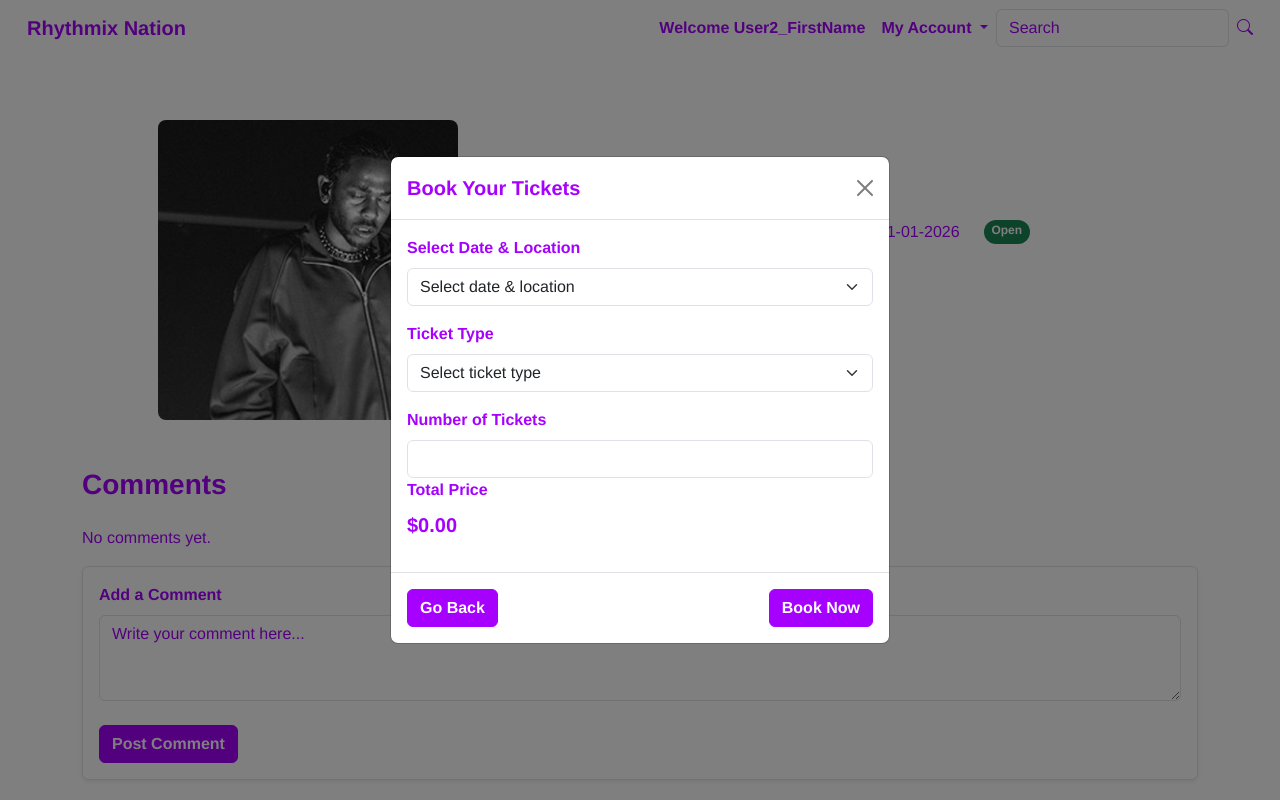
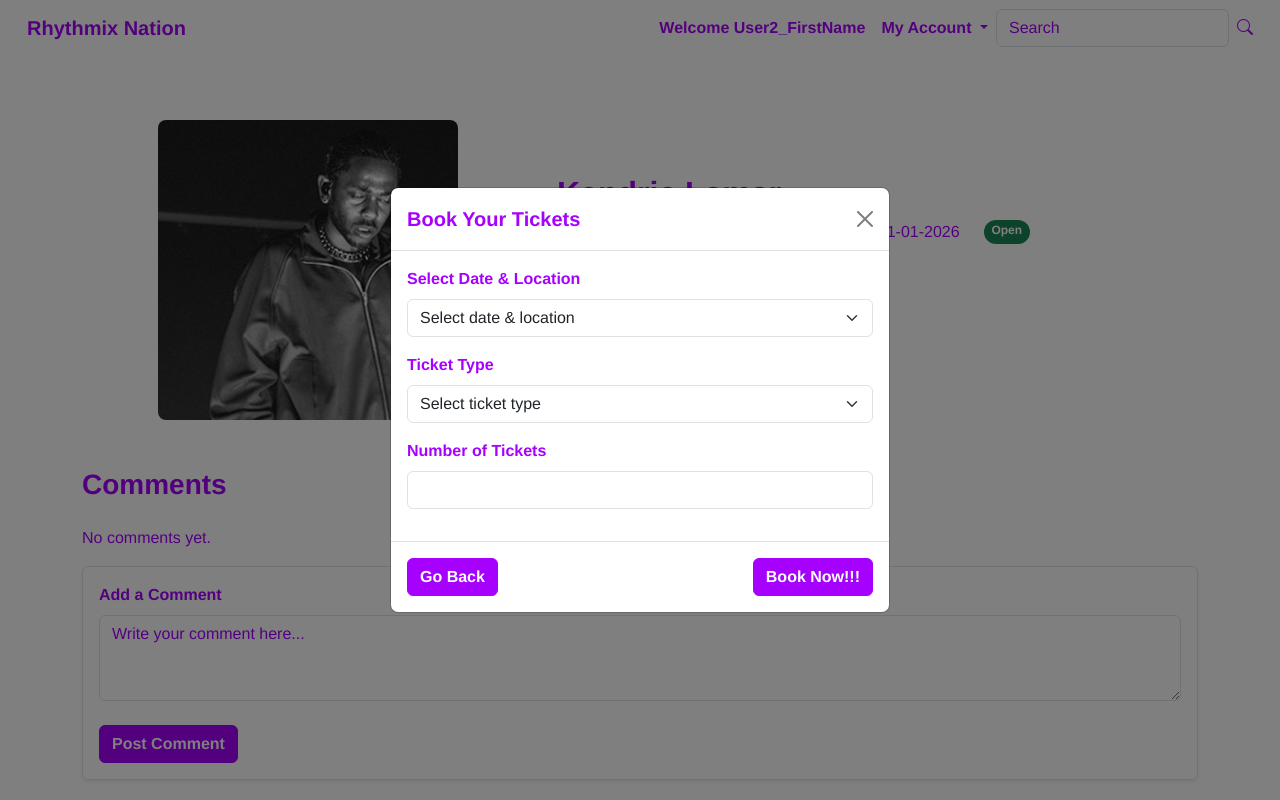
Before and after one commit to sherbacodes/IAB207_A3, a Flask app: page /experiences/2 in a window 1280 px wide, after a click on "Book Tickets". Run offline with Flask 3, Linux system fonts and the light colour scheme; a user stored in the database is signed in; some libraries are stand-ins or nearby versions.

```diff
--- a/website/templates/experiences/show.html
+++ b/website/templates/experiences/show.html
@@ -111,8 +111,13 @@
           <h1 class="modal-title fs-5 modal-label" id="bookingModalLabel">Book Your Tickets</h1>
           <button type="button" class="btn-close" data-bs-dismiss="modal" aria-label="Close"></button>
         </div>
-        <form class="needs-validation" novalidate>
+
+        <!-- <form class="needs-validation" novalidate> -->
+          <form method="POST" action="{{ url_for('event.book_ticket', id=event.id) }}" class="needs-validation" novalidate>
+            {{ form.hidden_tag() }}
             <div class="modal-body">
+
+
               <div class="mb-3">
                 <label for="eventDateLocation" class="form-label modal-label">Select Date & Location</label>
                 <select class="form-select" id="eventDateLocation" name="eventDateLocation" required>
@@ -121,6 +126,8 @@
                 </select>
                 <div class="invalid-feedback">Please select a date and location.</div>
               </div>
+
+
               <div class="mb-3">
                 <label for="ticketType" class="form-label modal-label">Ticket Type</label>
                 <select class="form-select" id="ticketType" name="ticketType" required>
@@ -129,38 +136,25 @@
                 </select>
                 <div class="invalid-feedback">Please select a ticket type.</div>
               </div>
+
+
               <div class="mb-3">
                 <label for="ticketQuantity" class="form-label modal-label">Number of Tickets</label>
                 <input type="number" class="form-control" id="ticketQuantity" name="ticketQuantity" min="1" max="10" required>
                 <div class="invalid-feedback">Please enter the number of tickets.</div>
-              <div class="mb-3">
-                <label class="form-label modal-label">Total Price</label>
-                <p id="totalPrice" class="fs-5 fw-bold">$0.00</p>
               </div>
             </div>
-          </div>
+
+            <input type="hidden" name="event_id" value="{{ event.id }}">
+
             <div class="modal-footer justify-content-between">
               <button type="button" class="btn button-color button-hover" data-bs-dismiss="modal">Go Back</button>
-            <a href="#" class="btn button-color button-hover">Book Now</a>
+              <!-- <a href="#" class="btn button-color button-hover">Book Now</a> -->
+              <button type = "submit" class = "btn button-color button-hover">Book Now!!!</button>
             </div>
           </form>
       </div>
     </div>
   </div>
 </main>
-<script>
-  document.addEventListener('DOMContentLoaded', function () {
-    const ticketQuantityInput = document.getElementById('ticketQuantity');
-    const totalPriceDisplay = document.getElementById('totalPrice');
-    const ticketPrice = {{ event.ticket_price|float }};
-
-    function updateTotalPrice() {
-      const quantity = parseInt(ticketQuantityInput.value) || 0;
-      const total = quantity * ticketPrice;
-      totalPriceDisplay.textContent = `$${total.toFixed(2)}`;
-    }
-
-    ticketQuantityInput.addEventListener('input', updateTotalPrice);
-  });
-</script>
 {% endblock %}
--- a/website/templates/index.html
+++ b/website/templates/index.html
@@ -63,6 +63,8 @@
     </div>
   </nav>
 
+  <h2>Upcoming Events</h2>
+
   <!-- Dynamic Events Only -->
   <div class="row row-cols-1 row-cols-sm-2 row-cols-md-3 row-cols-lg-4 g-4 mb-5">
     {% for event in events %}
--- a/website/templates/orders.html
+++ b/website/templates/orders.html
@@ -23,6 +23,7 @@
                             <td>${{ order.total_price }}</td>
                             <td>{{ order.date_ordered.strftime('%Y-%m-%d') }}</td>
                             <td>{{ order.event_id }}</td>
+                            <td><img src="{{ url_for(event.event_image) }}" alt="Event Image"></td>
                         </tr>
                     {% endfor %}
                 </tbody>
```
Also changed, not shown: website/auth.py (+23 -4 lines), instance/sitedata.sqlite, website/static/img/Eminem.jpg (added). Lines whose indentation alone changed are shown as unchanged.
